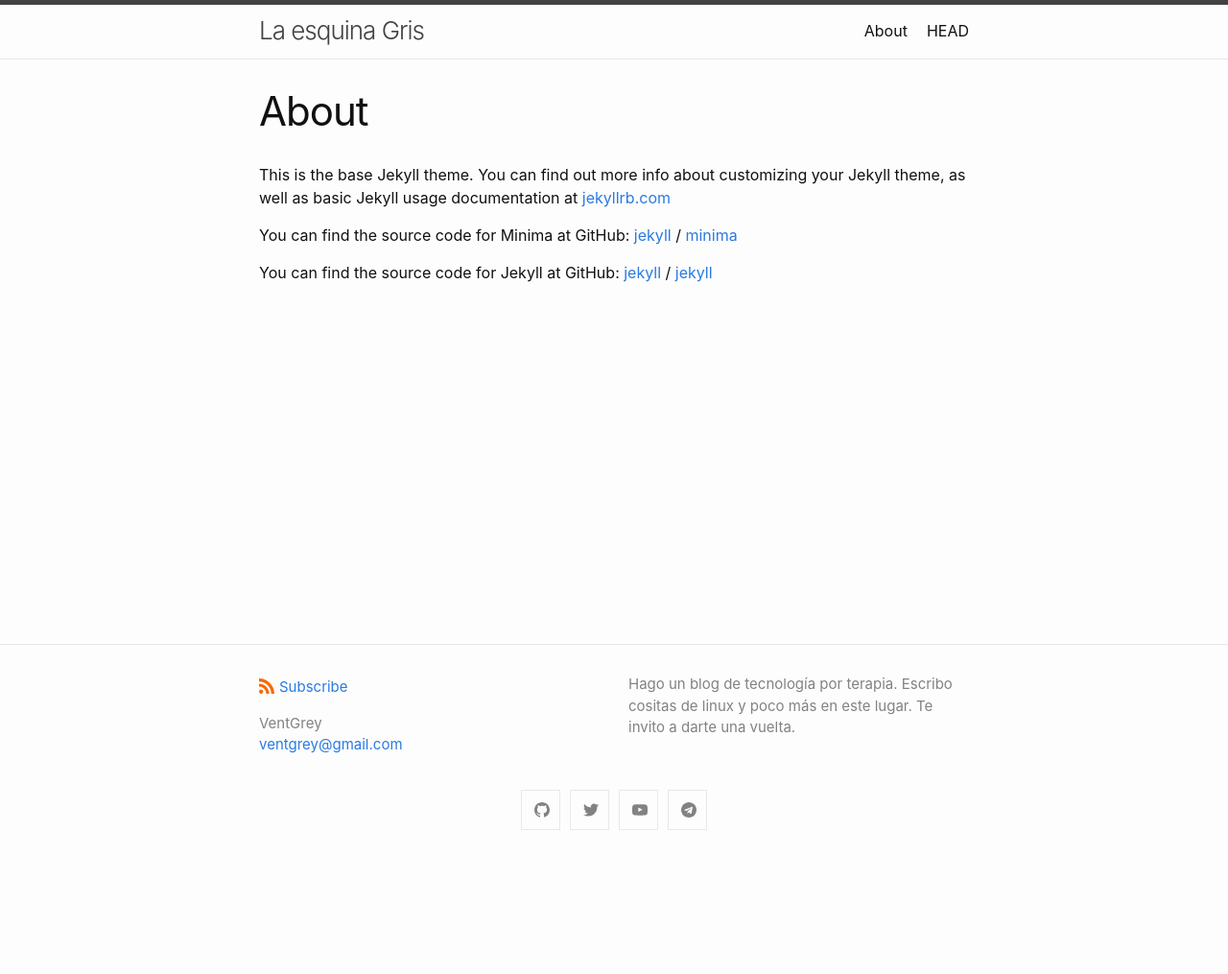
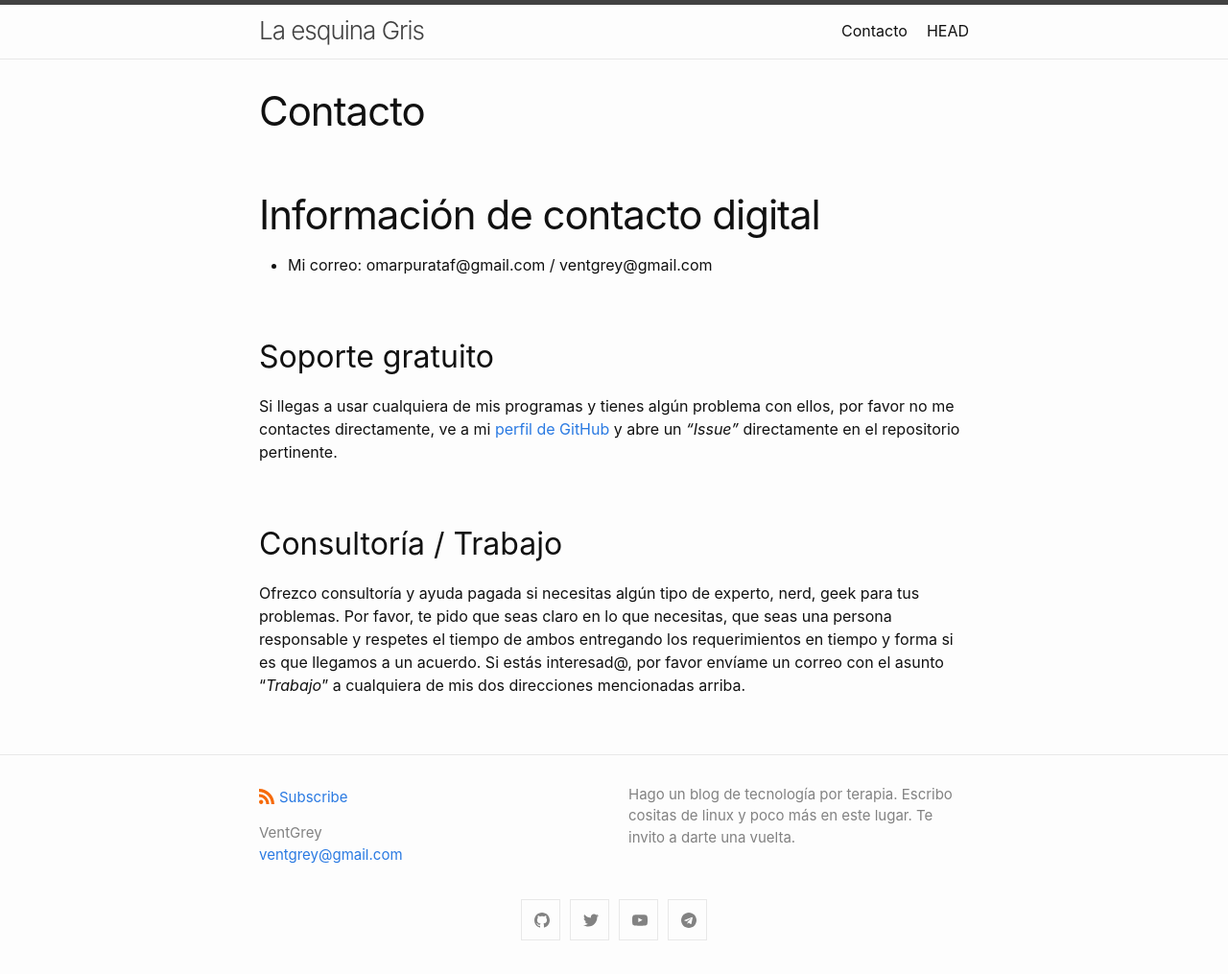
Before and after one commit to VentGrey/ventgrey.github.io, a Jekyll site: the page built from about.md, in a window 1280 px wide. Shown: the whole page at 96% size. Built offline with Jekyll 4.4.1, drawn with Linux system fonts in a browser that asks for light colours; before the commit the page ends 900 px from its top, so only the background shows below that.

Commit message:
Update about page

```diff
--- a/about.md
+++ b/about.md
@@ -1,18 +1,17 @@
 ---
 layout: page
-title: About
+title: Contacto
 permalink: /about/
 ---
 
-This is the base Jekyll theme. You can find out more info about customizing your Jekyll theme, as well as basic Jekyll usage documentation at [jekyllrb.com](https://jekyllrb.com/)
+# Información de contacto digital
 
-You can find the source code for Minima at GitHub:
-[jekyll][jekyll-organization] /
-[minima](https://github.com/jekyll/minima)
+* Mi correo: omarpurataf@gmail.com / ventgrey@gmail.com
 
-You can find the source code for Jekyll at GitHub:
-[jekyll][jekyll-organization] /
-[jekyll](https://github.com/jekyll/jekyll)
+## Soporte gratuito
 
+Si llegas a usar cualquiera de mis programas y tienes algún problema con ellos, por favor no me contactes directamente, ve a mi [perfil de GitHub](https://github.com/VentGrey) y abre un *"Issue"* directamente en el repositorio pertinente.
 
-[jekyll-organization]: https://github.com/jekyll
+## Consultoría / Trabajo
+
+Ofrezco consultoría y ayuda pagada si necesitas algún tipo de experto, nerd, geek para tus problemas. Por favor, te pido que seas claro en lo que necesitas, que seas una persona responsable y respetes el tiempo de ambos entregando los requerimientos en tiempo y forma si es que llegamos a un acuerdo. Si estás interesad@, por favor envíame un correo con el asunto "*Trabajo*" a cualquiera de mis dos direcciones mencionadas arriba.
```
